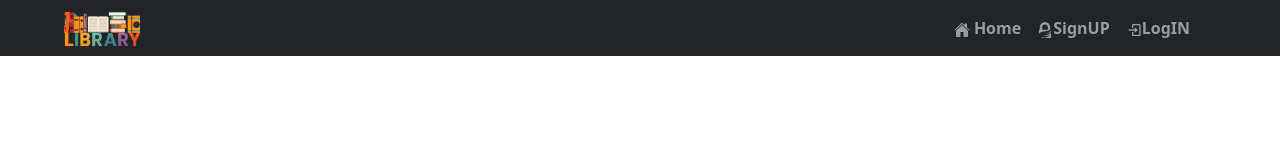
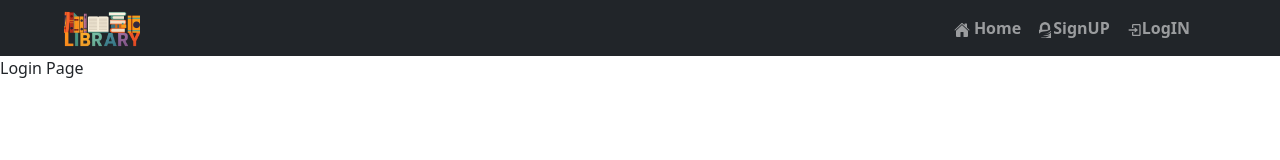
Before and after one commit to Bishes7/Frontend-library-management-system, a React app: page /login in a window 1280 px wide. Shown: the top 160 px of the page. Built offline with nearby package versions, Linux system fonts and the light colour scheme; the HTML template or start-up script is replaced by a standard one.

Commit message:
working on login pag

```diff
--- a/src/pages/auth/LogInPage.jsx
+++ b/src/pages/auth/LogInPage.jsx
@@ -1,7 +1,7 @@
 import React from "react";
 
 const LogInPage = () => {
-  return <div></div>;
+  return <div>Login Page</div>;
 };
 
 export default LogInPage;
```
